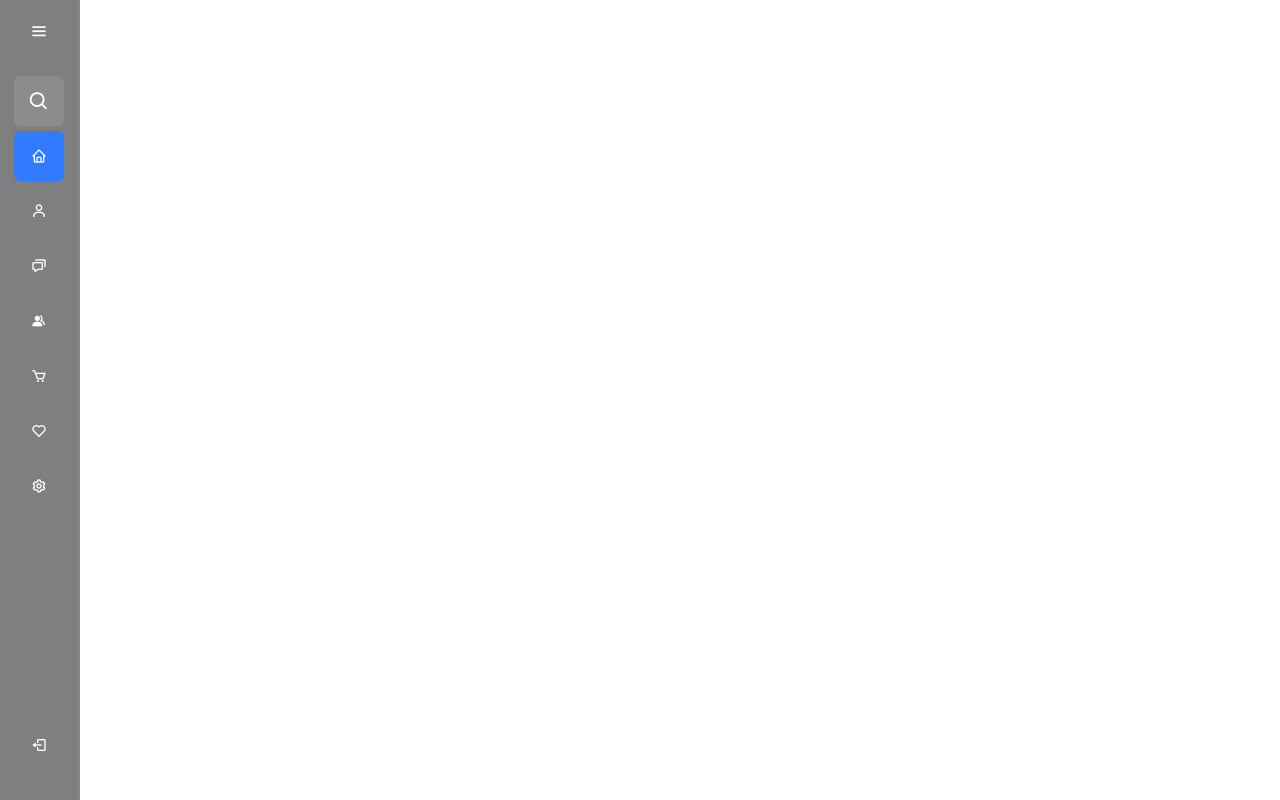
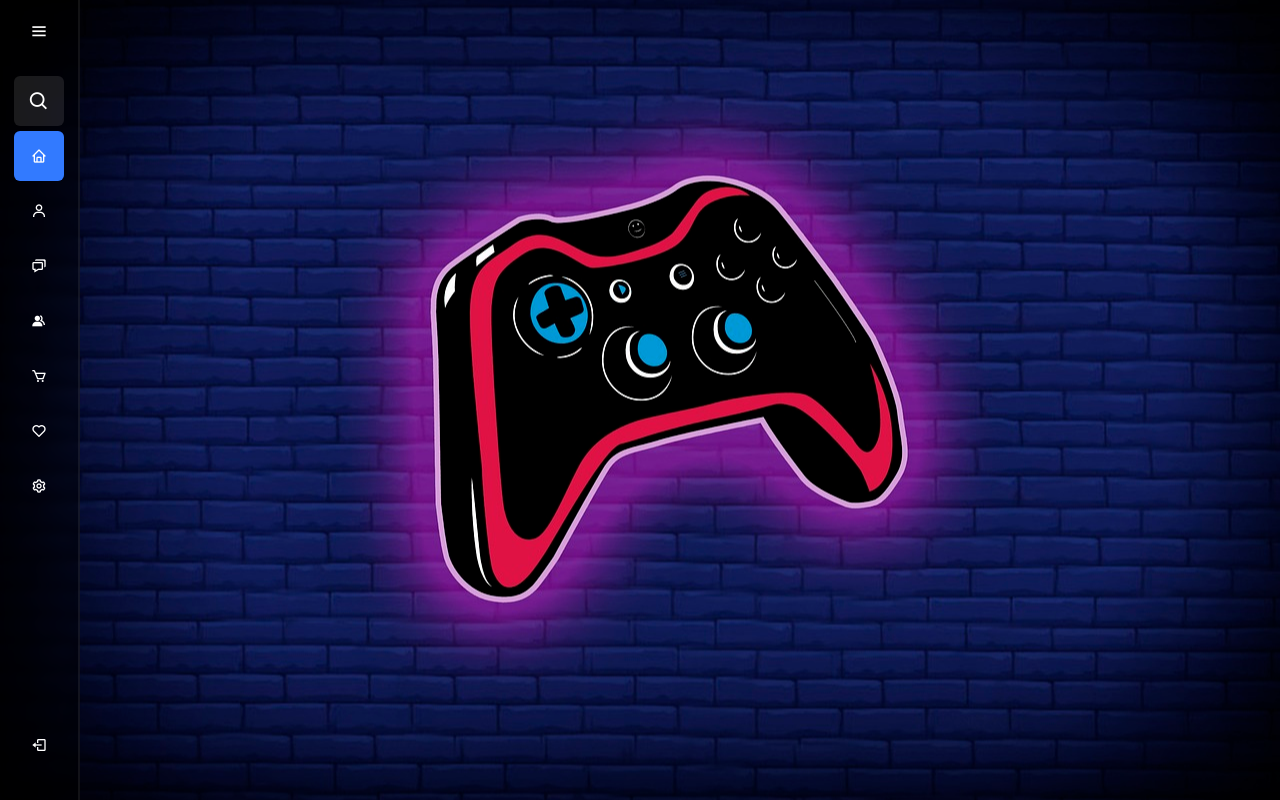
Before and after one commit to SkieslineBlue/skyline1, a plain HTML site: page index.html in a window 1280 px wide. Drawn offline with nearby package versions, Linux system fonts and the light colour scheme.

Commit message:
home.css

```diff
--- a/home.css
+++ b/home.css
@@ -9,7 +9,7 @@
 
 section{
     min-height: 100vh;
-    background: url('../img/bg.jpg') no-repeat;
+    background: url('bg.jpg') no-repeat;
     background-size: cover;
     background-position: center;
     animation: Bg 5s linear infinite;
```
